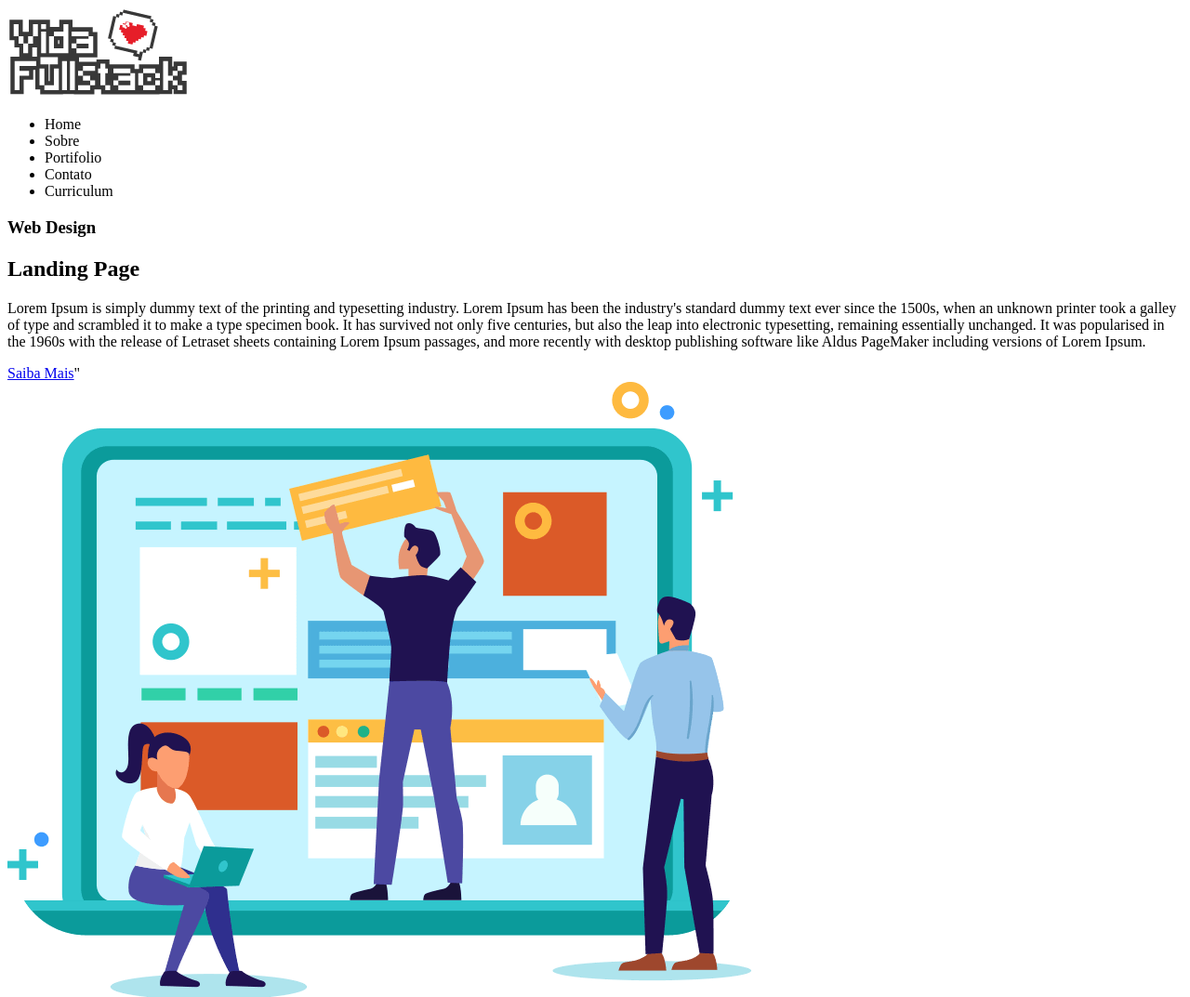
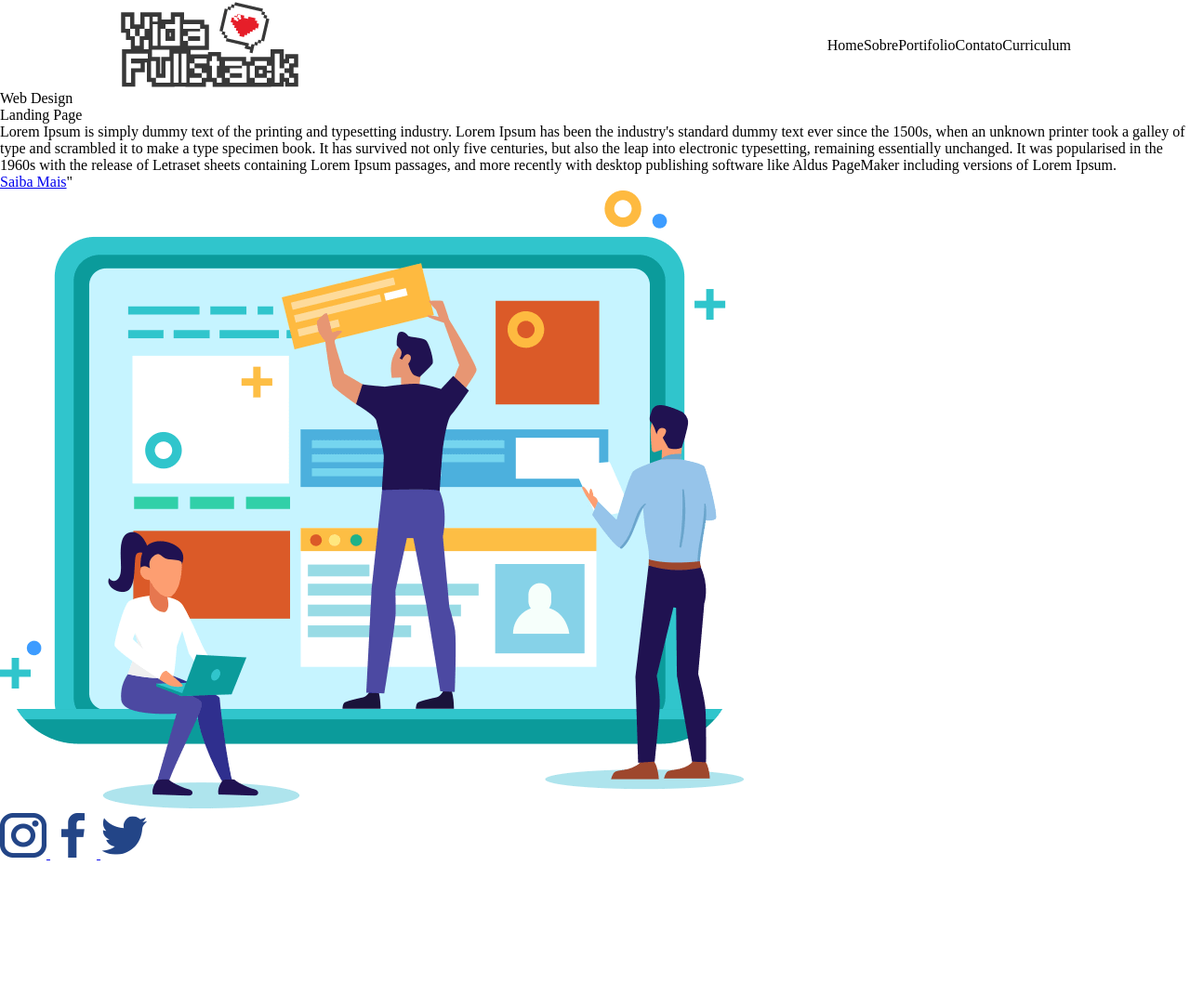
Before and after one commit to agnaldo15sp/hand-on-01, a plain HTML site: page assets/index.html in a window 1280 px wide. Shown: the top 1073 px of the page at 93% size. After the commit the page ends 928 px from the top, so only its background shows below. Drawn offline with Linux system fonts and the light colour scheme.

Commit message:
Criação de Estrutura e CSS

```diff
--- /dev/null
+++ b/assets/css/header.css
@@ -0,0 +1,19 @@
+header {
+  width: 1024px;
+  margin: 0% auto;
+  display: flex;
+  flex-direction: row;
+  justify-content: space-between;
+  align-items: center;
+}
+
+header nav ul {
+  display: flex;
+  flex-direction: row;
+  list-style: none;
+
+}
+
+header nav li {
+  padding: 0 15;
+}
--- /dev/null
+++ b/assets/css/style.css
@@ -0,0 +1,10 @@
+@import "../css/header.css";
+
+* {
+  margin: 0;
+  padding: 0;
+  border: 0;
+  font-size: 100%;
+  font: inherit;
+  vertical-align: baseline;
+}
--- a/index.html
+++ b/assets/index.html
@@ -5,6 +5,9 @@
   <meta charset="UTF-8">
   <meta name="viewport" content="width=device-width,initial-scale=1.0">
   <title>Meu site</title>
+
+  <link rel="stylesheet" type="text/css" href="./css/style.css">
+
 </head>
 
 <body>
```
Also changed, not shown: assets/images/bolha-background.png (renamed from images/bolha-background.png), assets/images/logo-facebook.png (renamed from images/logo-facebook.png), assets/images/logo-insta.png (renamed from images/logo-insta.png), assets/images/logo-twitter.png (renamed from images/logo-twitter.png), assets/images/logo.png (renamed from images/logo.png), assets/images/pessoas-construindo-pc.png (renamed from images/pessoas-construindo-pc.png).
